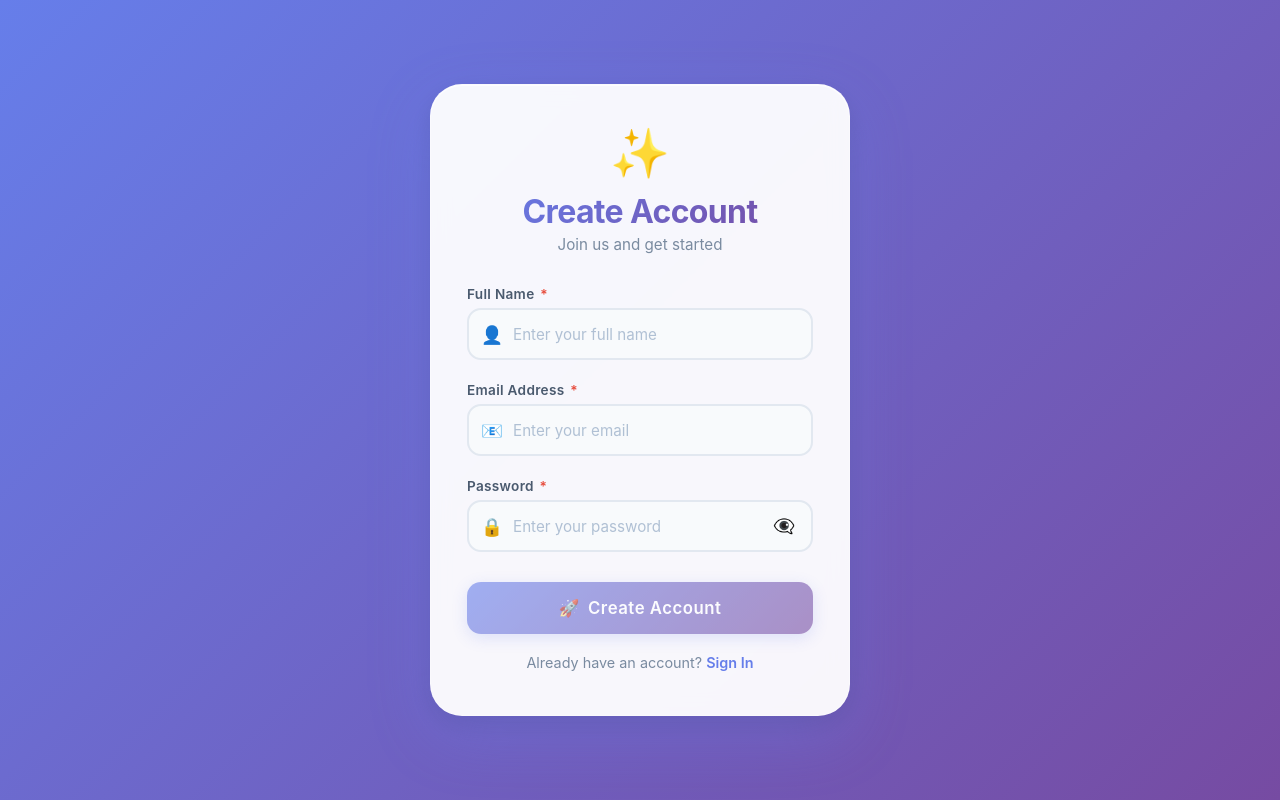
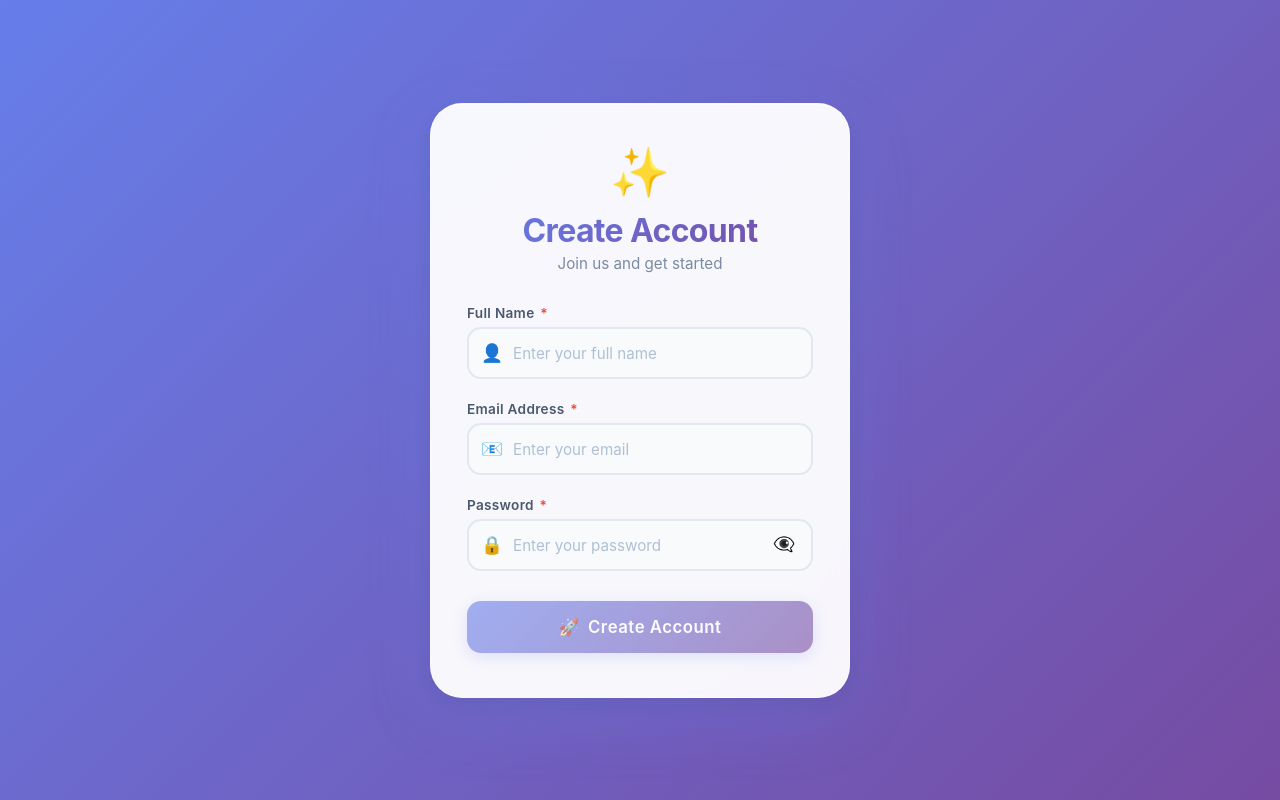
Before and after one commit to mohmadimran/form-validation-app, a React (Create React App) app: page / in a window 1280 px wide. Built offline with nearby package versions, Linux system fonts and the light colour scheme.

Commit message:
Remove form footer with sign-in link
Removed the form footer with sign-in link.

```diff
--- a/src/App.js
+++ b/src/App.js
@@ -215,9 +215,6 @@ export default function App() {
           )}
         </button>
 
-        <div className="form-footer">
-          Already have an account? <a href="#">Sign In</a>
-        </div>
       </form>
     </div>
   );
```
